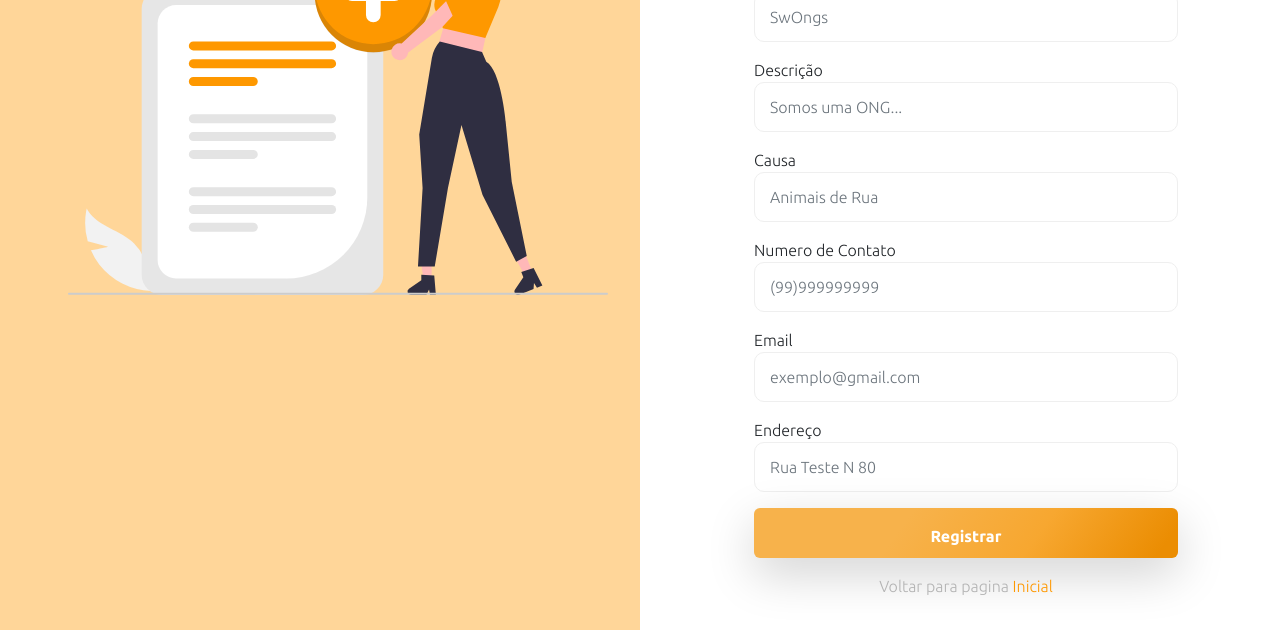
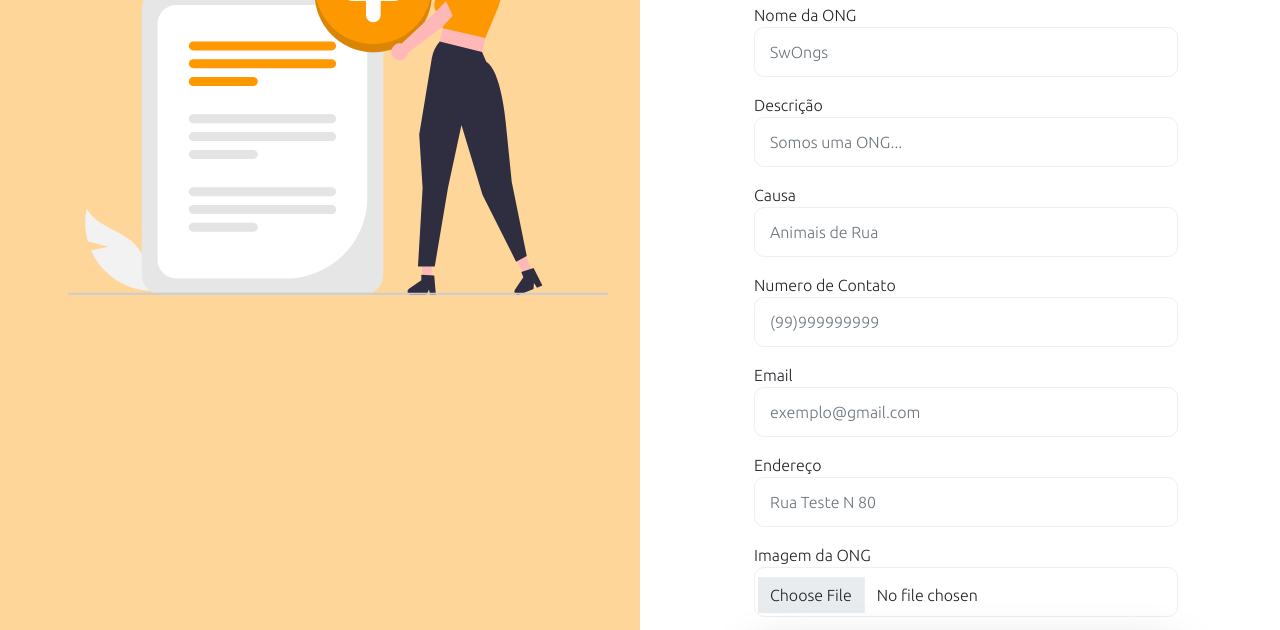
Before and after one commit to CaiqueMenezes/TCC-Rede-Social-3DSN, a website: page cadastrarProjetos.html in a window 1280 px wide. Shown: the part 297-927 px from the top of the page. Drawn offline with nearby package versions, Linux system fonts and the light colour scheme; no server answers.

Commit message:
Concertando pagina de cadastro de ONG's

```diff
--- a/cadastrarProjetos.html
+++ b/cadastrarProjetos.html
@@ -70,6 +70,11 @@
                         <input type="text" class="form-control" placeholder="Rua Teste N 80" id="address">
                     </div>
 
+                    <div class="form-group last mb-3">
+                        <label id="image-button" for="image">Imagem da ONG</label>
+                        <input type="file" class="form-control" id="image">
+                    </div>
+
                 </form>
                 <button value="Registrar" class="btn btn-block shadow-lg p-3 mb-3 bg-body" id="btnLogin"
                     onclick="Cadastrar()">Registrar</button>
--- a/css/cadastrar.css
+++ b/css/cadastrar.css
@@ -32,7 +32,7 @@
     position: relative;
 
     background-color: #FFD699;
-    height: 130vh;
+    height: 150vh;
   }
   /* Ilustração da tela de Registro */
   .ilustração {
@@ -173,3 +173,5 @@
     left: 130px ;
   }
 }
+
+/* PAGINA DE PROJETOS CADASTRADOS */
```
Also changed, not shown: projetos-cadastrados.html (+8 -1 lines).
